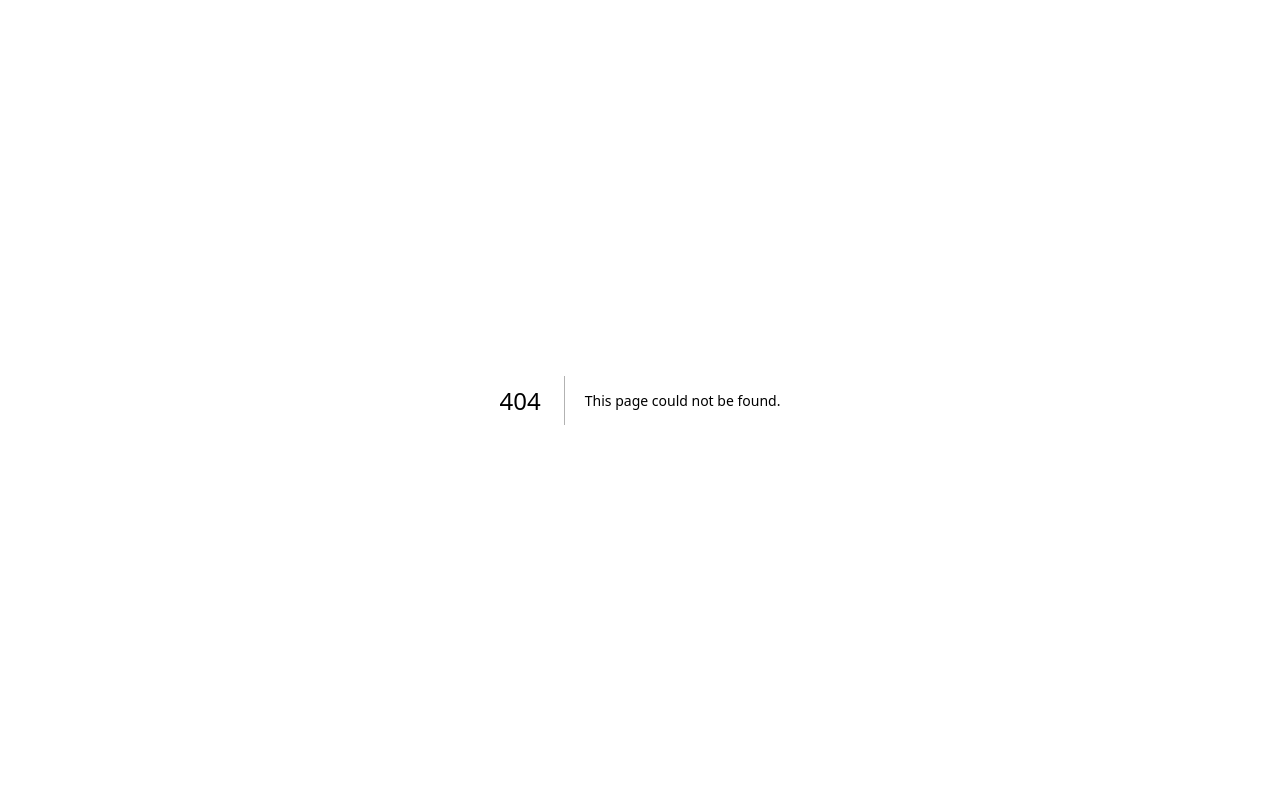
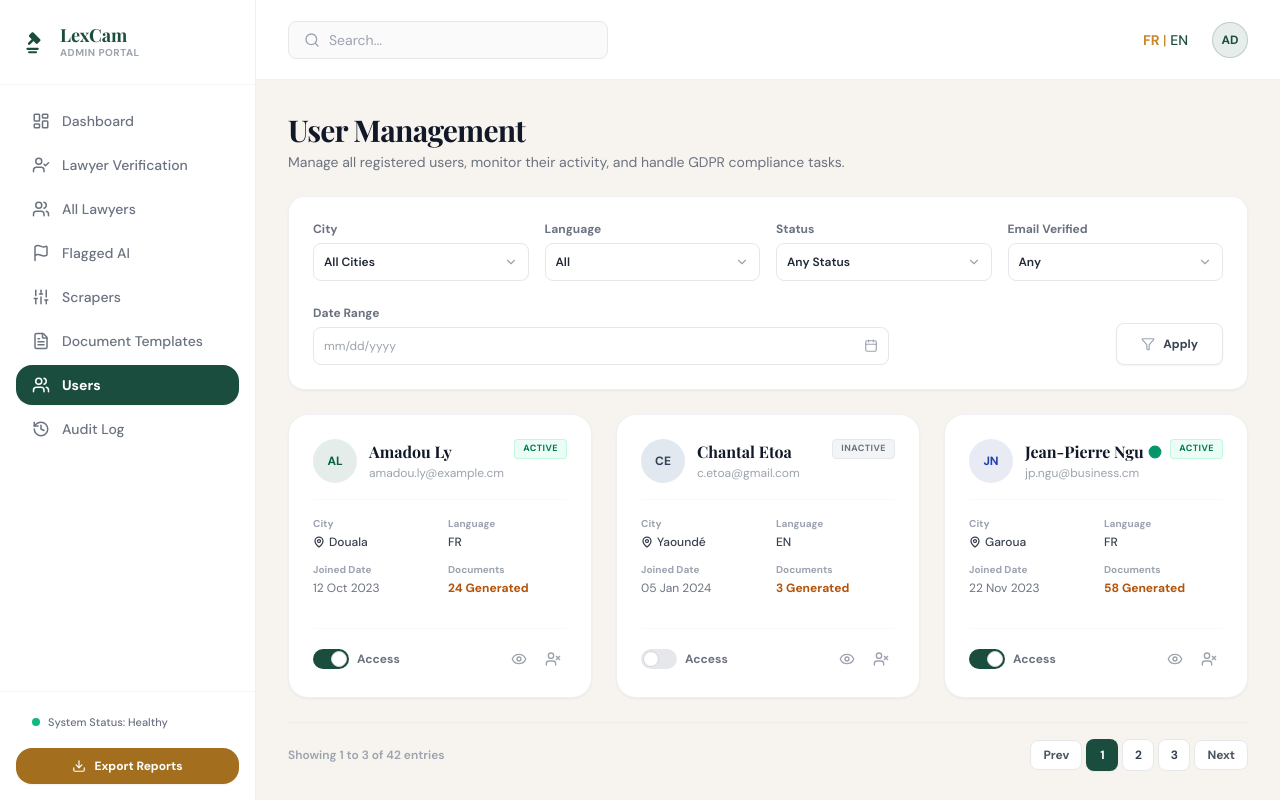
Before and after one commit to chewi-clinton/LexCamAI, a Next.js app in the folder frontend/: page /admin/users in a window 1280 px wide. Before the commit this address had no page. Built offline with nearby package versions, Linux system fonts and the light colour scheme.

Commit message:
users management page

```diff
--- /dev/null
+++ b/frontend/src/app/admin/users/page.jsx
@@ -0,0 +1,170 @@
+'use client';
+import {
+  ChevronDown, Calendar, Filter, Eye, UserX, CheckCircle2,
+} from 'lucide-react';
+
+export default function UserManagementAdmin() {
+  const usersData = [
+    {
+      name: 'Amadou Ly',
+      email: 'amadou.ly@example.cm',
+      city: 'Douala',
+      language: 'FR',
+      joinedDate: '12 Oct 2023',
+      documents: '24 Generated',
+      status: 'ACTIVE',
+      statusColor: 'bg-emerald-50 text-emerald-700 border-emerald-200/60',
+      initials: 'AL',
+      avatarBg: 'bg-emerald-900/10 text-emerald-800',
+      access: true,
+    },
+    {
+      name: 'Chantal Etoa',
+      email: 'c.etoa@gmail.com',
+      city: 'Yaoundé',
+      language: 'EN',
+      joinedDate: '05 Jan 2024',
+      documents: '3 Generated',
+      status: 'INACTIVE',
+      statusColor: 'bg-gray-100 text-gray-500 border-gray-200',
+      initials: 'CE',
+      avatarBg: 'bg-slate-200 text-slate-700',
+      access: false,
+    },
+    {
+      name: 'Jean-Pierre Ngu',
+      email: 'jp.ngu@business.cm',
+      city: 'Garoua',
+      language: 'FR',
+      joinedDate: '22 Nov 2023',
+      documents: '58 Generated',
+      status: 'ACTIVE',
+      statusColor: 'bg-emerald-50 text-emerald-700 border-emerald-200/60',
+      initials: 'JN',
+      avatarBg: 'bg-blue-900/10 text-blue-800',
+      verified: true,
+      access: true,
+    },
+  ];
+
+  return (
+    <div className="p-8 space-y-6">
+
+      <div>
+        <h2 className="font-serif text-3xl font-bold text-gray-900 tracking-tight">User Management</h2>
+        <p className="text-muted text-sm mt-1">Manage all registered users, monitor their activity, and handle GDPR compliance tasks.</p>
+      </div>
+
+      {/* Filters */}
+      <div className="bg-white rounded-xl border border-gray-200/60 shadow-sm p-6 space-y-4">
+        <div className="grid grid-cols-1 sm:grid-cols-2 lg:grid-cols-4 gap-4 text-xs font-semibold text-gray-500">
+          {[
+            { label: 'City', placeholder: 'All Cities' },
+            { label: 'Language', placeholder: 'All' },
+            { label: 'Status', placeholder: 'Any Status' },
+            { label: 'Email Verified', placeholder: 'Any' },
+          ].map(({ label, placeholder }) => (
+            <div key={label}>
+              <label className="block mb-1.5 font-bold">{label}</label>
+              <div className="relative bg-white border border-gray-200 rounded-lg p-2.5 flex items-center justify-between cursor-pointer">
+                <span className="text-gray-800">{placeholder}</span>
+                <ChevronDown size={14} className="text-gray-400" />
+              </div>
+            </div>
+          ))}
+        </div>
+
+        <div className="flex flex-col sm:flex-row items-stretch sm:items-end justify-between gap-4 pt-2">
+          <div className="flex-1 text-xs font-semibold text-gray-500">
+            <label className="block mb-1.5 font-bold">Date Range</label>
+            <div className="relative bg-white border border-gray-200 rounded-lg p-2.5 flex items-center justify-between max-w-xl">
+              <span className="text-gray-400 font-normal">mm/dd/yyyy</span>
+              <Calendar size={14} className="text-gray-400" />
+            </div>
+          </div>
+          <button className="bg-white border border-gray-200 hover:bg-gray-50 text-gray-700 font-bold text-xs py-3 px-6 rounded-lg flex items-center justify-center gap-2 shadow-sm transition-colors">
+            <Filter size={14} className="text-gray-400" /> Apply
+          </button>
+        </div>
+      </div>
+
+      {/* User Cards */}
+      <div className="grid grid-cols-1 md:grid-cols-2 lg:grid-cols-3 gap-6">
+        {usersData.map((user, idx) => (
+          <div key={idx} className="bg-white border border-gray-200/60 rounded-2xl shadow-sm p-6 flex flex-col justify-between">
+            <div>
+              <div className="flex items-start justify-between mb-4">
+                <div className="flex items-center gap-3">
+                  <div className={`w-11 h-11 rounded-full ${user.avatarBg} font-bold text-xs flex items-center justify-center flex-shrink-0 select-none`}>
+                    {user.initials}
+                  </div>
+                  <div>
+                    <h3 className="font-serif text-base font-bold text-gray-900 leading-snug flex items-center gap-1">
+                      {user.name}
+                      {user.verified && (
+                        <CheckCircle2 size={14} className="text-emerald-600 fill-emerald-600" />
+                      )}
+                    </h3>
+                    <p className="text-xs text-gray-400 mt-0.5 truncate max-w-[150px]">{user.email}</p>
+                  </div>
+                </div>
+                <span className={`px-2 py-0.5 rounded text-[9px] font-bold tracking-wider border ${user.statusColor}`}>
+                  {user.status}
+                </span>
+              </div>
+
+              <div className="grid grid-cols-2 gap-x-4 gap-y-3 py-4 border-t border-gray-50 text-xs">
+                <div>
+                  <span className="block text-[10px] text-gray-400 font-bold">City</span>
+                  <span className="text-gray-700 font-medium mt-0.5 flex items-center gap-1">
+                    <svg width="12" height="12" viewBox="0 0 24 24" fill="none" stroke="currentColor" strokeWidth="2.5"><path d="M20 10c0 6-8 12-8 12s-8-6-8-12a8 8 0 0 1 16 0Z" /><circle cx="12" cy="10" r="3" /></svg>
+                    {user.city}
+                  </span>
+                </div>
+                <div>
+                  <span className="block text-[10px] text-gray-400 font-bold">Language</span>
+                  <span className="text-gray-700 font-medium mt-0.5 block uppercase">{user.language}</span>
+                </div>
+                <div>
+                  <span className="block text-[10px] text-gray-400 font-bold">Joined Date</span>
+                  <span className="text-gray-500 font-normal mt-0.5 block">{user.joinedDate}</span>
+                </div>
+                <div>
+                  <span className="block text-[10px] text-gray-400 font-bold">Documents</span>
+                  <span className="text-amber-700 font-bold mt-0.5 block">{user.documents}</span>
+                </div>
+              </div>
+            </div>
+
+            <div className="flex items-center justify-between border-t border-gray-50 pt-4 mt-4">
+              <div className="flex items-center gap-2">
+                <label className="relative inline-flex items-center cursor-pointer select-none">
+                  <input type="checkbox" defaultChecked={user.access} className="sr-only peer" />
+                  <div className="w-9 h-5 bg-gray-200 rounded-full peer peer-checked:after:translate-x-full after:content-[''] after:absolute after:top-[2px] after:left-[2px] after:bg-white after:border-gray-300 after:border after:rounded-full after:h-4 after:w-4 after:transition-all peer-checked:bg-primary" />
+                </label>
+                <span className="text-xs font-bold text-gray-500">Access</span>
+              </div>
+              <div className="flex items-center gap-1.5 text-gray-400">
+                <button className="p-1.5 hover:bg-gray-50 hover:text-gray-700 rounded-lg transition-colors"><Eye size={16} /></button>
+                <button className="p-1.5 hover:bg-red-50 hover:text-red-600 rounded-lg transition-colors"><UserX size={16} /></button>
+              </div>
+            </div>
+          </div>
+        ))}
+      </div>
+
+      {/* Pagination */}
+      <div className="flex flex-col sm:flex-row items-center justify-between gap-4 text-xs font-semibold text-gray-400 pt-4 border-t border-gray-200/60">
+        <span>Showing 1 to 3 of 42 entries</span>
+        <div className="flex items-center gap-1 select-none font-bold text-gray-600">
+          <button className="px-3 py-1.5 border border-gray-200 bg-white rounded-lg hover:bg-gray-50 disabled:opacity-50 text-xs font-bold">Prev</button>
+          <button className="w-8 h-8 bg-primary text-white rounded-lg flex items-center justify-center shadow-sm text-xs">1</button>
+          <button className="w-8 h-8 bg-white border border-gray-200 text-gray-700 hover:bg-gray-50 rounded-lg flex items-center justify-center transition-colors text-xs">2</button>
+          <button className="w-8 h-8 bg-white border border-gray-200 text-gray-700 hover:bg-gray-50 rounded-lg flex items-center justify-center transition-colors text-xs">3</button>
+          <button className="px-3 py-1.5 border border-gray-200 bg-white rounded-lg hover:bg-gray-50 text-xs font-bold">Next</button>
+        </div>
+      </div>
+
+    </div>
+  );
+}
```
